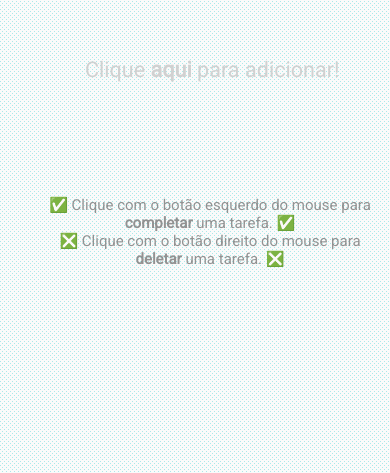
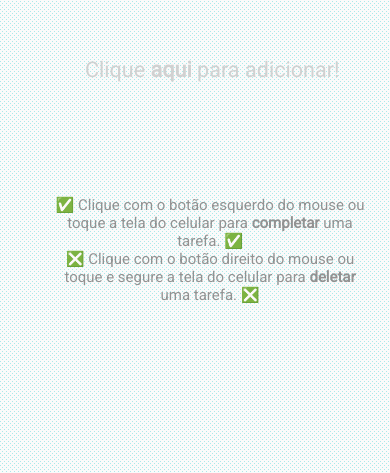
Before and after one commit to Drapala/todo-devInHouse, a plain HTML site: page index.html in a window 390 px wide. Shown: the part 401-874 px from the top of the page. Drawn offline with Linux system fonts and the light colour scheme.

Commit message:
2nd commit
descrição do rodapé atualizada para melhorar a UX de usuários mobile.

```diff
--- a/index.html
+++ b/index.html
@@ -26,8 +26,8 @@
     </form>
     <ul class="todos" id="todos">
     </ul>
-    <small>✅ Clique com o botão esquerdo do mouse para <span>completar </span>uma tarefa. ✅<br>
-        ❎ Clique com o botão direito do mouse para <span>deletar</span> uma tarefa. ❎</small>
+    <small>✅ Clique com o botão esquerdo do mouse ou toque a tela do celular para <span>completar </span>uma tarefa. ✅<br>
+        ❎ Clique com o botão direito do mouse ou toque e segure a tela do celular para <span>deletar</span> uma tarefa. ❎</small>
 
     <script src="./main.js"></script>
 </body>
```
